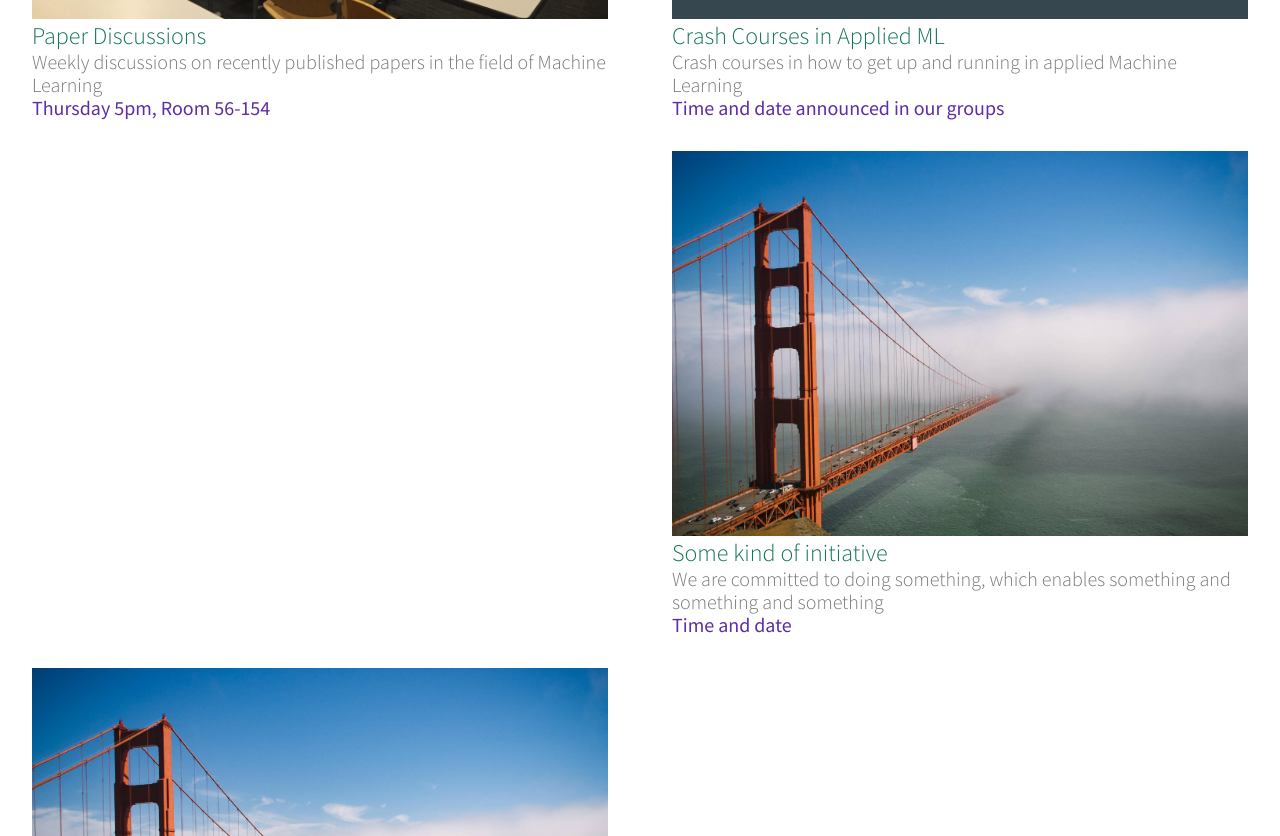
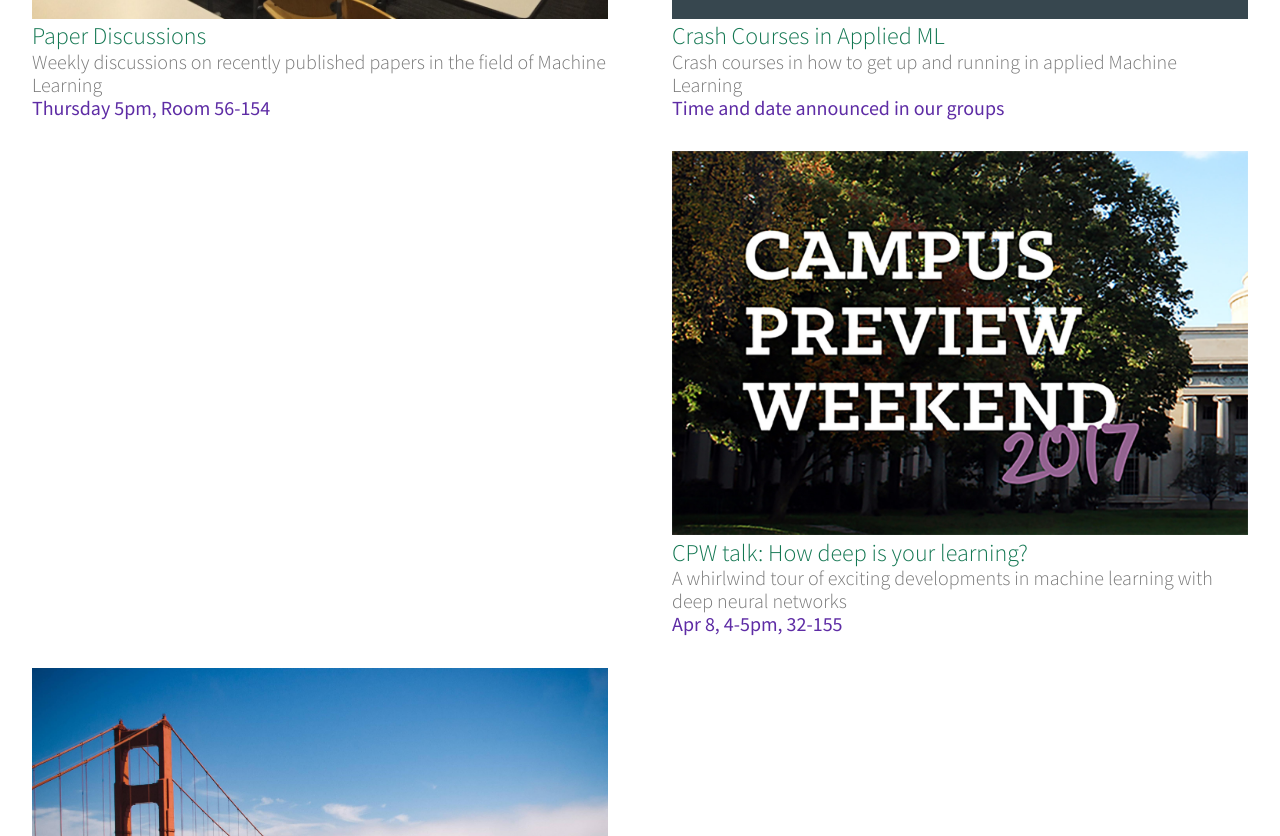
Before and after one commit to AI-at-MIT/MIC-site, a plain HTML site: page initiatives.html in a window 1280 px wide. Shown: the part 429-1265 px from the top of the page. Drawn offline with Linux system fonts and the light colour scheme.

Commit message:
Add cpw event

```diff
--- a/initiatives.html
+++ b/initiatives.html
@@ -46,11 +46,10 @@
     <div class="fl w-100 w-50-l pb3">
         <div class="center" style="max-width:36rem">
             <a class="no-underline" href="#">
-                <img src="./images/pexels-photo-306198.jpeg">
-                <h1 class="f3 fw1 mb2 dark-green mv0 ph2 ph0-ns">Some kind of initiative</h1>
-                <h2 class="f4 fw3 gray mv0 ph2 ph0-ns">We are committed to doing something, which enables something and something
-                    and something</h2>
-                <h2 class="f4 fw4 purple mt0 ph2 ph0-ns">Time and date</h2>
+                <img src="./images/cpwtalk.jpg">
+                <h1 class="f3 fw1 mb2 dark-green mv0 ph2 ph0-ns">CPW talk: How deep is your learning?</h1>
+                <h2 class="f4 fw3 gray mv0 ph2 ph0-ns">A whirlwind tour of exciting developments in machine learning with deep neural networks</h2>
+                <h2 class="f4 fw4 purple mt0 ph2 ph0-ns">Apr 8, 4-5pm, 32-155</h2>
             </a>
         </div>
     </div>
```
Also changed, not shown: images/cpwtalk.jpg (added).
